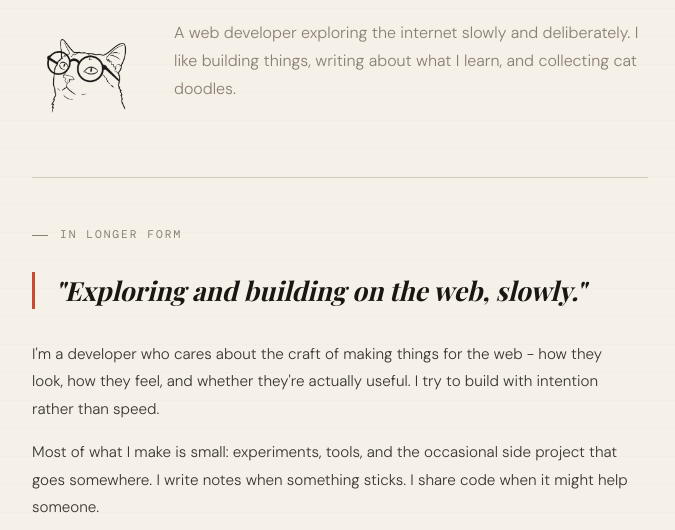
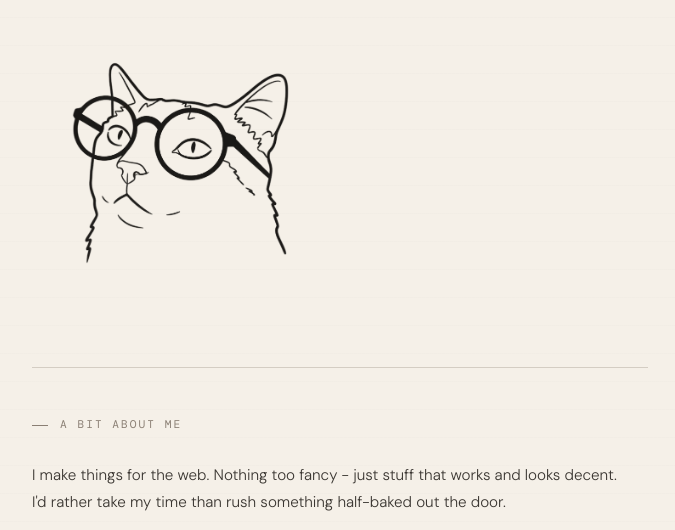
Before and after one commit to SAJIBxD/mysite, an Astro site: page /about in a window 1280 px wide. Shown: the part 373-903 px from the top of the page, without its empty margins (300-975 px from the left). Built offline with nearby package versions, Linux system fonts and the light colour scheme; Astro itself is replaced by a stand-in of ours; a web font is replaced by a local one.

Commit message:
changed bio

```diff
--- a/src/pages/about.astro
+++ b/src/pages/about.astro
@@ -13,30 +13,23 @@ import Layout from '../layouts/Layout.astro';
 		<div class="about-mascot">
 			<img src="/cat_with_glasses.png" alt="Cat with glasses - Sajib's mascot" />
 		</div>
-		<div class="about-intro">
-			<p>
-				A web developer exploring the internet slowly and deliberately. I like building things,
-				writing about what I learn, and collecting cat doodles.
-			</p>
-		</div>
 	</header>
 
 	<section class="bio-section">
-		<p class="section-label">In longer form</p>
-		<blockquote class="pull-quote">&quot;Exploring and building on the web, slowly.&quot;</blockquote>
+		<p class="section-label">A bit about me</p>
 		<div class="bio-body">
 			<p>
-				I'm a developer who cares about the craft of making things for the web - how they look, how
-				they feel, and whether they're actually useful. I try to build with intention rather than
-				speed.
+				I make things for the web. Nothing too fancy - just stuff that works and looks decent.
+				I'd rather take my time than rush something half-baked out the door.
 			</p>
 			<p>
-				Most of what I make is small: experiments, tools, and the occasional side project that goes
-				somewhere. I write notes when something sticks. I share code when it might help someone.
+				Most of what I build is small: experiments, random tools, the occasional side project
+				that actually goes somewhere. I write stuff down when I learn something useful, and
+				I share code when I think it might help someone.
 			</p>
 			<p>
-				This site is my personal space on the web - no algorithm, no feed, no pressure. Just the
-				things I'm working on and thinking about.
+				This site is just my corner of the web. No algorithm, no feed, no pressure. Just
+				whatever I'm working on or thinking about.
 			</p>
 		</div>
 	</section>
--- a/src/styles/global.css
+++ b/src/styles/global.css
@@ -466,9 +466,11 @@ footer {
   align-items: start;
 }
 .page-header--about .header-text { grid-column: 1 / -1; }
+.about-mascot {
+  width: 300px;
+  height: 300px;
+}
 .about-mascot img {
-  width: 110px;
-  height: 110px;
   object-fit: contain;
   display: block;
   filter: sepia(0.2) contrast(1.1);
```
